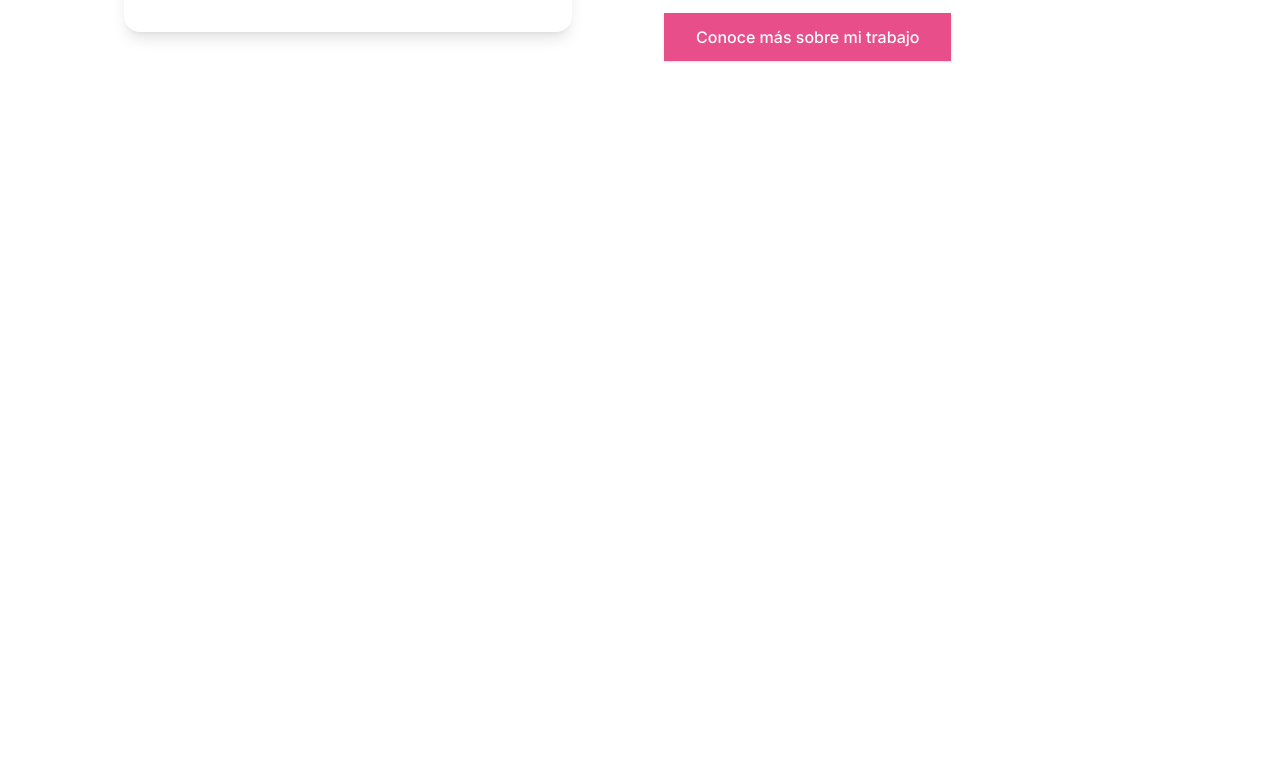
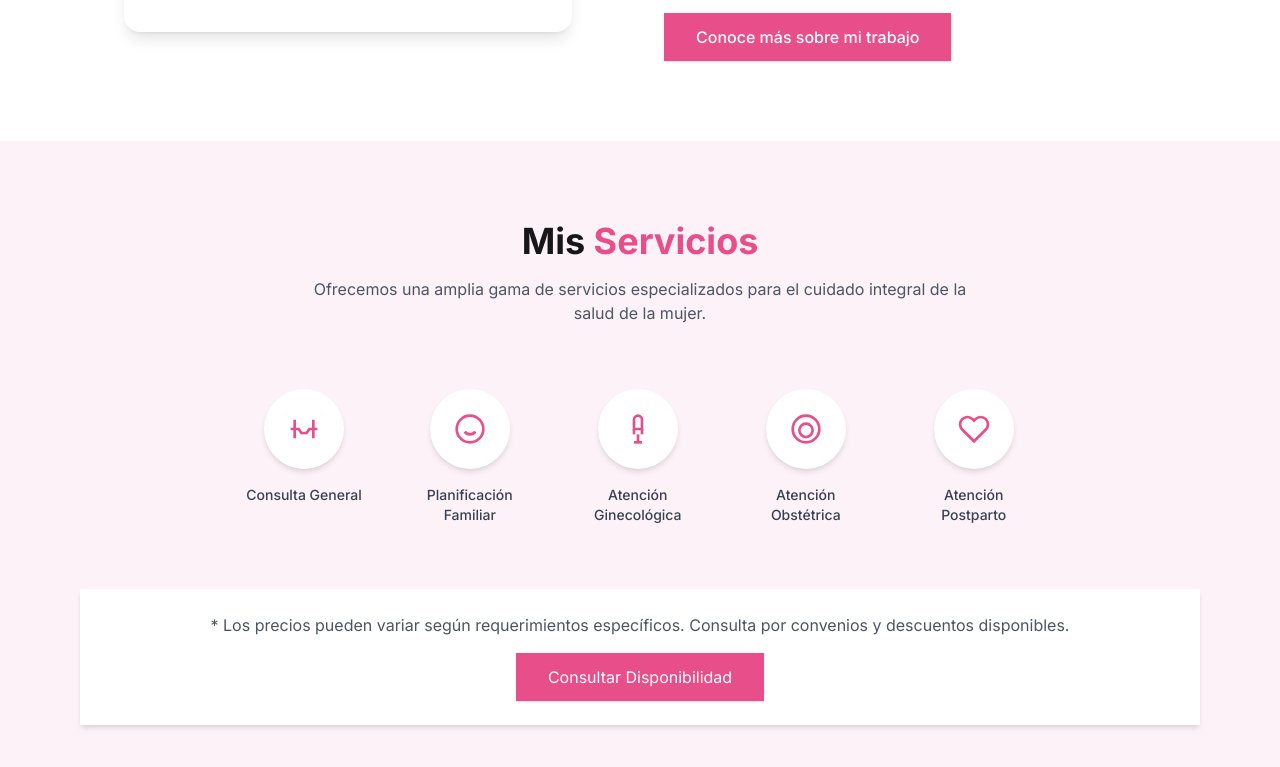
Before and after one commit to Juan-Zuniga-Codoceo/matrona-naty, a Next.js app: page / in a window 1280 px wide. Shown: the part 1205-1972 px from the top of the page. Before the commit the page ends 1346 px from the top, so only its background shows below. Built offline with nearby package versions, Linux system fonts and the light colour scheme.

Commit message:
agregado pricing section

```diff
--- a/src/app/page.tsx
+++ b/src/app/page.tsx
@@ -1,13 +1,14 @@
 import Navbar from '@/components/layout/navbar'
 import Hero from '@/components/sections/hero'
 import About from '@/components/sections/about'
-
+import Pricing from '@/components/sections/pricing'
 export default function Home() {
   return (
     <main className="min-h-screen bg-pink-50">
       <Navbar />
       <Hero />
       <About />
+      <Pricing />
     </main>
   )
 }
--- /dev/null
+++ b/src/components/sections/pricing.tsx
@@ -0,0 +1,166 @@
+import React from 'react';
+import {
+  Dialog,
+  DialogContent,
+  DialogHeader,
+  DialogTitle,
+  DialogTrigger,
+} from '@/components/ui/dialog';
+
+interface ServiceItem {
+  name: string;
+  price: string;
+  description?: string;
+}
+
+interface ServiceCategory {
+  title: string;
+  icon: React.ReactNode;
+  services: ServiceItem[];
+}
+
+export default function Services() {
+  const services: ServiceCategory[] = [
+    {
+      title: "Consulta General",
+      icon: (
+        <svg xmlns="http://www.w3.org/2000/svg" className="w-8 h-8" viewBox="0 0 24 24" fill="none" stroke="#E84E89" strokeWidth="2">
+          <path d="M22 12h-6l-2 3h-4l-2-3H2"/>
+          <path d="M5 5v14M19 5v14"/>
+        </svg>
+      ),
+      services: [
+        { name: "Consulta Matrona Remota", price: "10.000" },
+        { name: "Consulta Matrona Presencial", price: "15.000" }
+      ]
+    },
+    {
+      title: "Planificación Familiar",
+      icon: (
+        <svg xmlns="http://www.w3.org/2000/svg" className="w-8 h-8" viewBox="0 0 24 24" fill="none" stroke="#E84E89" strokeWidth="2">
+          <circle cx="12" cy="12" r="10"/>
+          <path d="M8 14s1.5 2 4 2 4-2 4-2"/>
+          <line x1="9" y1="9" x2="9.01" y2="9"/>
+          <line x1="15" y1="9" x2="15.01" y2="9"/>
+        </svg>
+      ),
+      services: [
+        {
+          name: "Asesoría planificación familiar y/o uso de método anticonceptivo",
+          price: "25.000"
+        }
+      ]
+    },
+    {
+      title: "Atención Ginecológica",
+      icon: (
+        <svg xmlns="http://www.w3.org/2000/svg" className="w-8 h-8" viewBox="0 0 24 24" fill="none" stroke="#E84E89" strokeWidth="2">
+          <path d="M12 2a3 3 0 0 0-3 3v7h6V5a3 3 0 0 0-3-3z"/>
+          <path d="M15 22H9"/>
+          <path d="M15 12v4"/>
+          <path d="M9 12v4"/>
+          <path d="M12 22v-6"/>
+        </svg>
+      ),
+      services: [
+        { name: "Atención Ginecológica", price: "20.000" },
+        { name: "Extracción DIU", price: "20.000" },
+        { name: "Toma de PAP, panel VPH, ITS", price: "30.000" }
+      ]
+    },
+    {
+      title: "Atención Obstétrica",
+      icon: (
+        <svg xmlns="http://www.w3.org/2000/svg" className="w-8 h-8" viewBox="0 0 24 24" fill="none" stroke="#E84E89" strokeWidth="2">
+          <path d="M12 2C6.48 2 2 6.48 2 12s4.48 10 10 10 10-4.48 10-10S17.52 2 12 2z"/>
+          <path d="M12 8c2.76 0 5 2.24 5 5s-2.24 5-5 5-5-2.24-5-5 2.24-5 5-5z"/>
+        </svg>
+      ),
+      services: [
+        { name: "Control Obstétrico", price: "25.000" }
+      ]
+    },
+    {
+      title: "Atención Postparto",
+      icon: (
+        <svg xmlns="http://www.w3.org/2000/svg" className="w-8 h-8" viewBox="0 0 24 24" fill="none" stroke="#E84E89" strokeWidth="2">
+          <path d="M20.84 4.61a5.5 5.5 0 0 0-7.78 0L12 5.67l-1.06-1.06a5.5 5.5 0 0 0-7.78 7.78l1.06 1.06L12 21.23l7.78-7.78 1.06-1.06a5.5 5.5 0 0 0 0-7.78z"/>
+        </svg>
+      ),
+      services: [
+        { name: "Control Binomio", price: "35.000" },
+        { name: "Asesoría Lactancia Materna", price: "25.000" }
+      ]
+    }
+  ];
+
+  return (
+    <section id="servicios" className="py-20 bg-pink-50">
+      <div className="max-w-6xl mx-auto px-4">
+        <h2 className="text-4xl font-bold text-center mb-4">
+          Mis <span className="text-[#E84E89]">Servicios</span>
+        </h2>
+        <p className="text-center text-gray-600 mb-16 max-w-2xl mx-auto">
+          Ofrecemos una amplia gama de servicios especializados para el cuidado integral
+          de la salud de la mujer.
+        </p>
+
+        <div className="flex justify-center flex-wrap gap-12 mb-16">
+          {services.map((service, index) => (
+            <Dialog key={index}>
+              <DialogTrigger asChild>
+                <button className="group flex flex-col items-center">
+                  <div className="w-20 h-20 rounded-full bg-white shadow-md flex items-center justify-center mb-4 group-hover:bg-pink-50 transition-all duration-300">
+                    {service.icon}
+                  </div>
+                  <span className="text-sm font-medium text-gray-700 text-center max-w-[120px]">
+                    {service.title}
+                  </span>
+                </button>
+              </DialogTrigger>
+              <DialogContent className="sm:max-w-[500px]">
+                <DialogHeader>
+                  <DialogTitle className="text-2xl font-bold text-[#E84E89] mb-6">
+                    {service.title}
+                  </DialogTitle>
+                </DialogHeader>
+                <div className="space-y-4">
+                  {service.services.map((item, idx) => (
+                    <div key={idx} className="p-4 border border-pink-100 rounded-lg hover:border-pink-200 transition-colors">
+                      <div className="flex justify-between items-start mb-2">
+                        <h4 className="text-lg font-semibold text-gray-800">
+                          {item.name}
+                        </h4>
+                        <span className="text-xl font-bold text-[#E84E89]">
+                          ${item.price}
+                        </span>
+                      </div>
+                      {item.description && (
+                        <p className="text-sm text-gray-600 mb-3">
+                          {item.description}
+                        </p>
+                      )}
+                      <button className="mt-3 w-full bg-[#E84E89] text-white py-2 px-4 rounded-lg hover:bg-[#D63F75] transition-colors">
+                        Agendar Hora
+                      </button>
+                    </div>
+                  ))}
+                </div>
+              </DialogContent>
+            </Dialog>
+          ))}
+        </div>
+
+        <div className="text-center bg-white p-6 rounded-lg shadow-md">
+          <p className="text-gray-600">
+            * Los precios pueden variar según requerimientos específicos.
+            Consulta por convenios y descuentos disponibles.
+          </p>
+          <button className="mt-4 bg-[#E84E89] text-white px-8 py-3 rounded-lg hover:bg-[#D63F75] transition-colors shadow hover:shadow-lg">
+            Consultar Disponibilidad
+          </button>
+        </div>
+      </div>
+    </section>
+  );
+}
```
